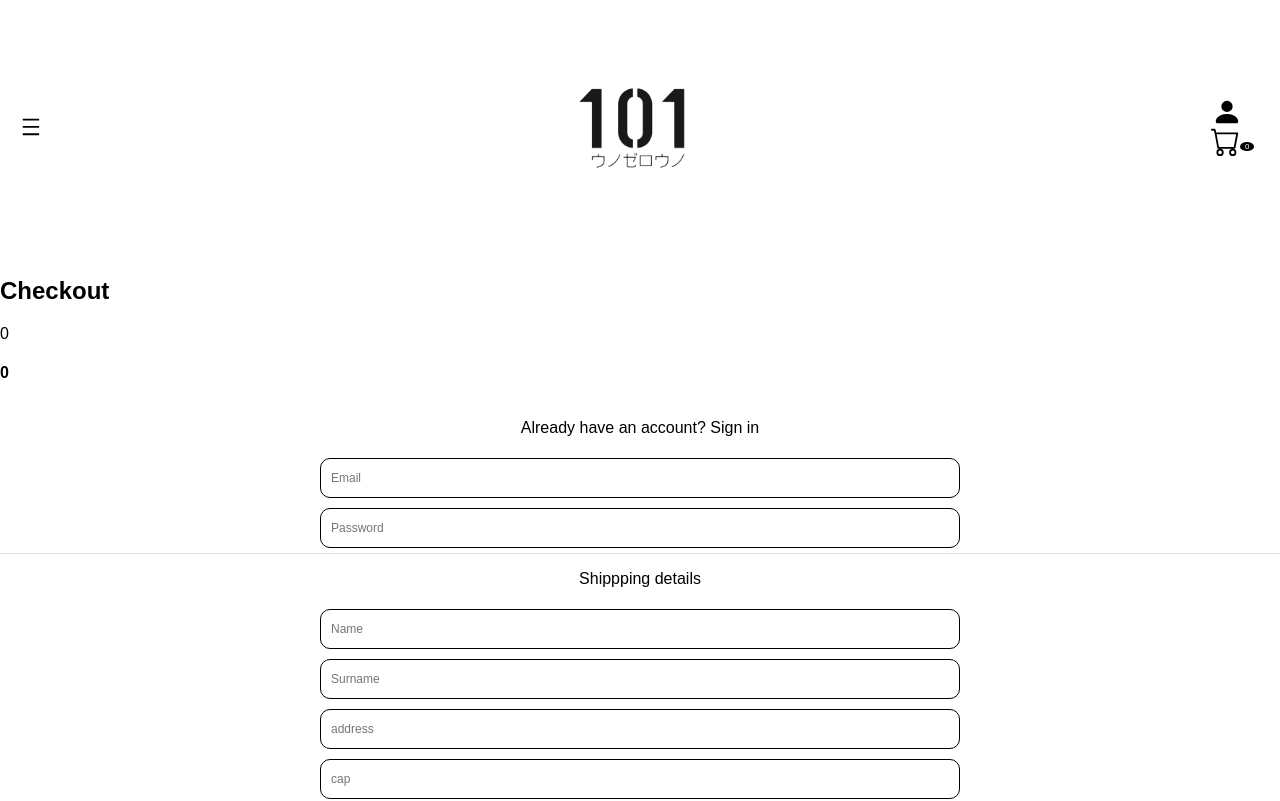
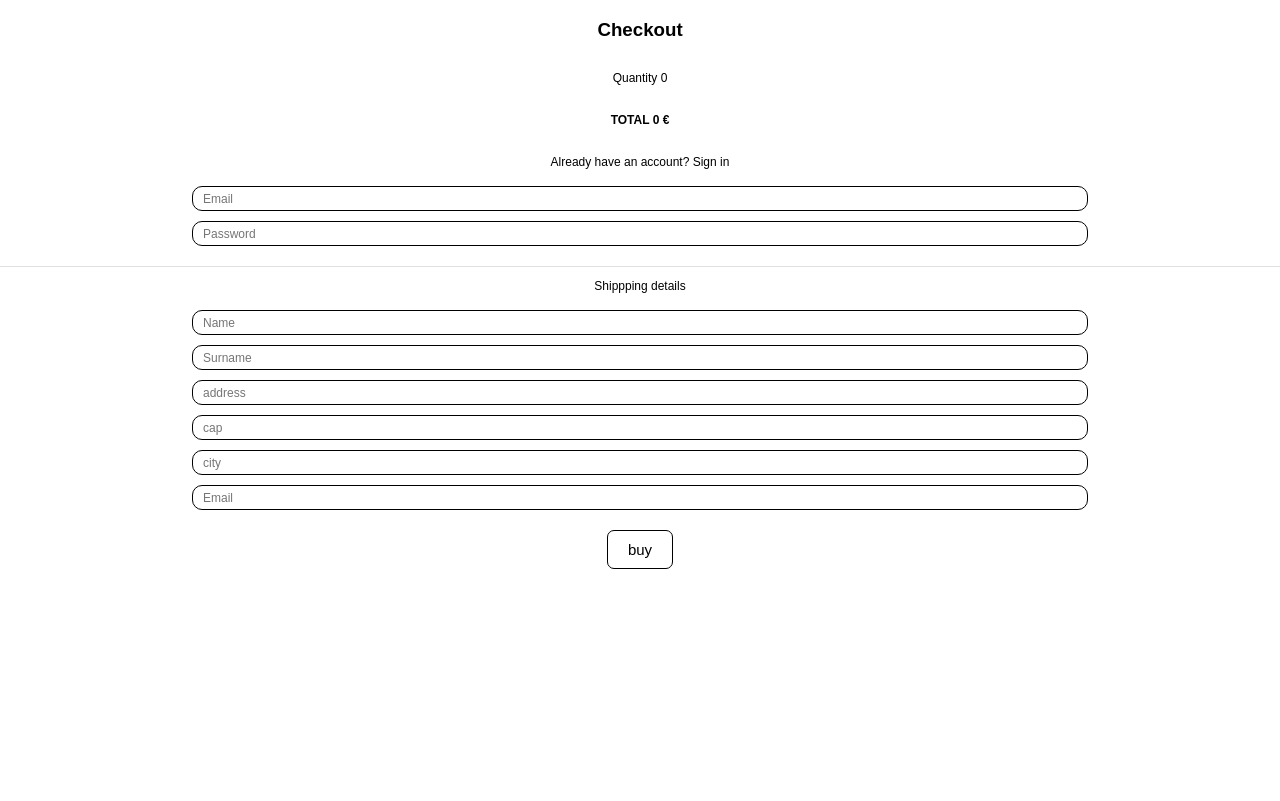
Before and after one commit to AlessandroPuccini/progetto101, a React (Vite) app: page /progetto101/checkout in a window 1280 px wide. Shown: the top 801 px of the page. Built offline with nearby package versions, Linux system fonts and the light colour scheme.

Commit message:
aggiunta del compnente checkout nel temporary drawer e modifiche di stile relative

```diff
--- a/src/components/Cart.jsx
+++ b/src/components/Cart.jsx
@@ -45,9 +45,9 @@ const hadleClick = (e) => {
         <h4>Total: {total}€</h4>
 
         <Divider />
-        <div className='checkout'>
+        {/* <div className='checkout'>
           <button onClick={hadleClick}>Checkout</button>
-        </div>
+        </div> */}
     </section>
 
   )
--- a/src/components/TemporaryDrawer.jsx
+++ b/src/components/TemporaryDrawer.jsx
@@ -1,7 +1,9 @@
 import * as React from 'react';
+import { useState } from 'react';
 import Box from '@mui/material/Box';
 import Drawer from '@mui/material/Drawer';
 import Cart from './Cart.jsx';
+import CheckOut from './pages/CheckOut.jsx';
 import Badge from './Badge.jsx';
 import { useSelector } from 'react-redux';
 import '../style/temporaryDrawer.css';
@@ -9,9 +11,10 @@ import '../style/temporaryDrawer.css';
 
 export default function TemporaryDrawer(props) {
   const { window } = props;
-  const [state, setState] = React.useState({
+  const [state, setState] = useState({
     right: false,
   });
+  const [isCheckOut, setIsCheckOut] = useState(false);
 
   const toggleDrawer = (anchor, open) => (event) => {
     if (event.type === 'keydown' && (event.key === 'Tab' || event.key === 'Shift')) {
@@ -21,6 +24,11 @@ export default function TemporaryDrawer(props) {
     setState({ ...state, [anchor]: open });
   };
 
+  const handleCheckOutClick = () => {
+    setIsCheckOut(true);
+  };
+
+
   const drawerWidth = 240;
 
   const list = (anchor) => (
@@ -29,7 +37,12 @@ export default function TemporaryDrawer(props) {
     role="presentation"
     onKeyDown={toggleDrawer(anchor, false)}
     >
-     <Cart />
+     {!isCheckOut ? <Cart/> : <CheckOut/>}
+
+    <div className='checkout'>
+     {!isCheckOut &&(<button onClick={handleCheckOutClick}>Checkout</button> )}
+        </div>
+
     </Box>
   );
 
--- a/src/components/pages/CheckOut.jsx
+++ b/src/components/pages/CheckOut.jsx
@@ -15,29 +15,37 @@ const cartShoes = useSelector((state) => state.cart.cartItems);
 const total = cartShoes.reduce((acc, item) => acc + item.price * item.qty, 0);
 const qty = cartShoes.reduce((acc, item) => acc + item.qty, 0);
 
+const handleClick = (e) => {
+  e.preventDefault();
+  alert('Thank you! Your order has been placed');
+}
+
+
   return (
     <>
-    <Navbar />
+    {/* <Navbar /> */}
     <main>
-    <h2>Checkout</h2>
+      <div className='checkout-title'>
+        <h3>Checkout</h3>
+    </div>
    <div className='checkout-recap'>
    {cartShoes.map((item) => (
           <div key={item.id} className='shoe-cart'>
             <img src={item.imgURL} alt={item.title} />
-            <p>{item.price}</p>
+            <p>€ {item.price}</p>
            </div>
            ))}
-           <p>{qty}</p>
-           <h4>{total}</h4>
+           <p>Quantity {qty}</p>
+           <h4>TOTAL {total} €</h4>
    </div>
-    <section className='admin-login'>
+    <section className='checkout-login'>
         <p>Already have an account? Sign in</p>
         <input type='text' placeholder='Email' />
         <input type='password' placeholder='Password' />
     </section>
     <Divider />
 
-    <section className='admin-login'>
+    <section className='checkout-login'>
     <p>Shippping details</p>
        <input type='text' placeholder='Name' />
        <input type='text' placeholder='Surname' />
@@ -46,11 +54,10 @@ const qty = cartShoes.reduce((acc, item) => acc + item.qty, 0);
        <input type='text' placeholder='city' />
        <input type='email' placeholder='Email' />
 
-        <button>buy</button>
+        <button onClick={handleClick}>buy</button>
 
     </section>
     </main>
-    <Footer />
     </>
   )
 }
--- a/src/style/index.css
+++ b/src/style/index.css
@@ -324,6 +324,55 @@ span{
   margin-bottom: 15px;
   color: crimson;
 }
+/****CHECKOUT****/
+.checkout-title{
+  width: 100%;
+  text-align: center;
+}
+.checkout-recap{
+  width: 100%;
+  display: flex;
+  flex-wrap: wrap;
+  justify-content: center;
+  align-items: center;
+  flex-direction: column;
+  font-size: 1.2rem;
+}
+.checkout-recap p{
+  text-align: center;
+}
+.checkout-login{
+  width: 100%;
+  display: flex;
+  flex-wrap: wrap;
+  justify-content: center;
+  align-items: center;
+  flex-direction: column;
+  margin-bottom: 15px;
+}
+.checkout-login p{
+  text-align: center;
+  font-size: 1.2rem;
+}
+.checkout-login input{
+  width: 70%;
+  height: 25px;
+  margin: 5px;
+  border-radius: 10px;
+  border: 1px solid #000000;
+  outline: none;
+  padding: 10px;
+  font-size: 1.2rem;
+}
+.checkout-login > button{
+  margin-top: 15px;
+  margin-bottom: 15px;
+  text-align: center;
+}
+.checkout{
+  text-align: center;
+}
+
 /****CONTACT****/
 .contact-paragraph{
   width: 50%;
```
